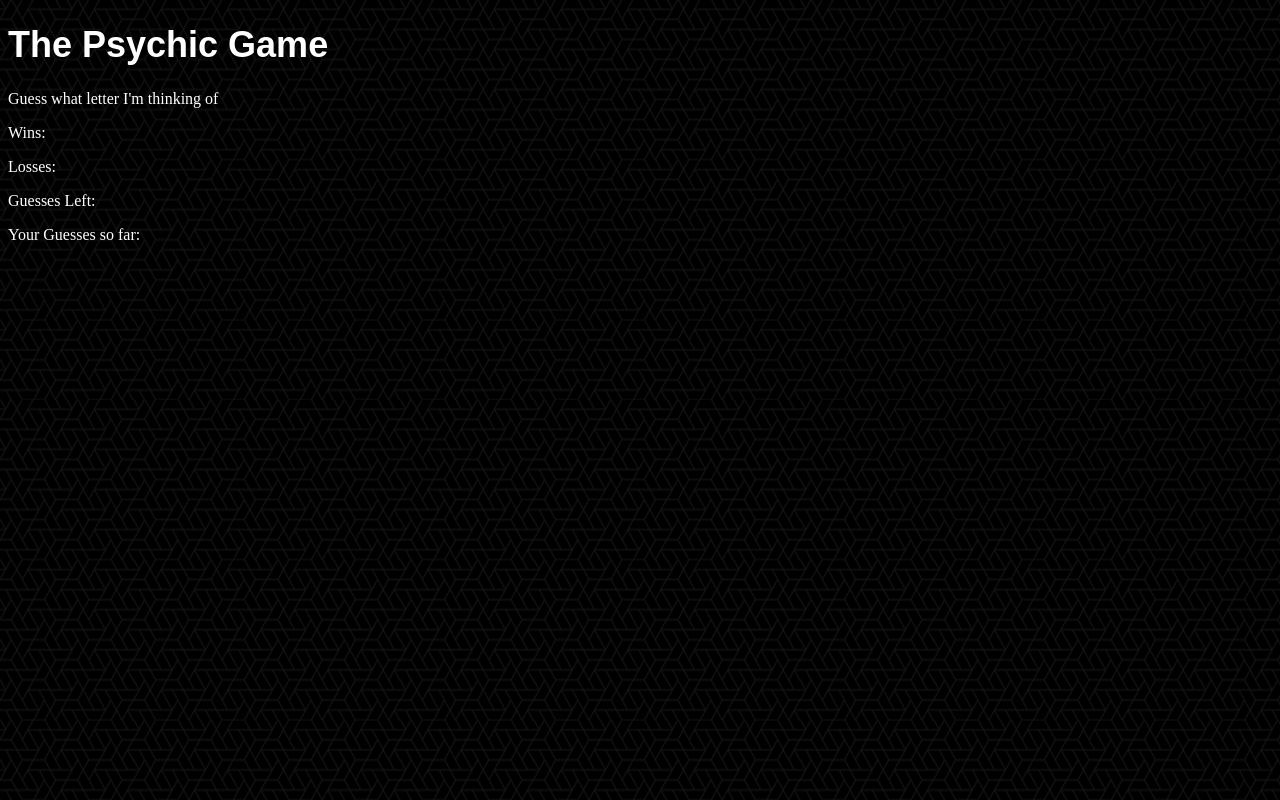
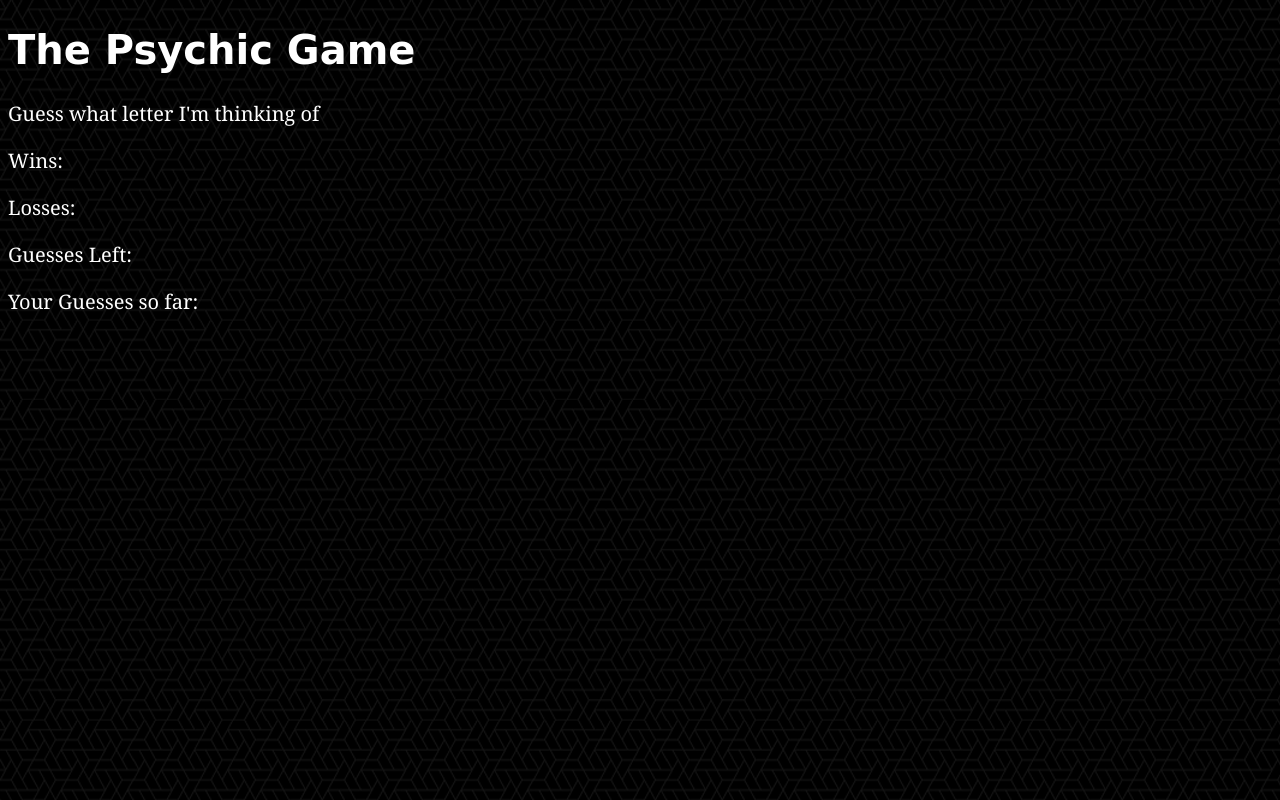
Before and after one commit to eunji120/Psychic-Game, a plain HTML site: page index.html in a window 1280 px wide. Drawn offline with Linux system fonts and the light colour scheme.

Commit message:
Edited a file

```diff
--- a/assets/css/style.css
+++ b/assets/css/style.css
@@ -3,12 +3,14 @@ body {
 }
 
 h1 {
-    font-family: Arial, Helvetica, sans-serif;
+    font-family: cursive;
     font-weight: bold;
-    font-size: 36px;
+    font-size: 40px;
     color: white;
 }
 
 p {
+    font-family: Cambria, Cochin, Georgia, Times, 'Times New Roman', serif;
+    font-size: 20px;
     color: white;
 }
```
